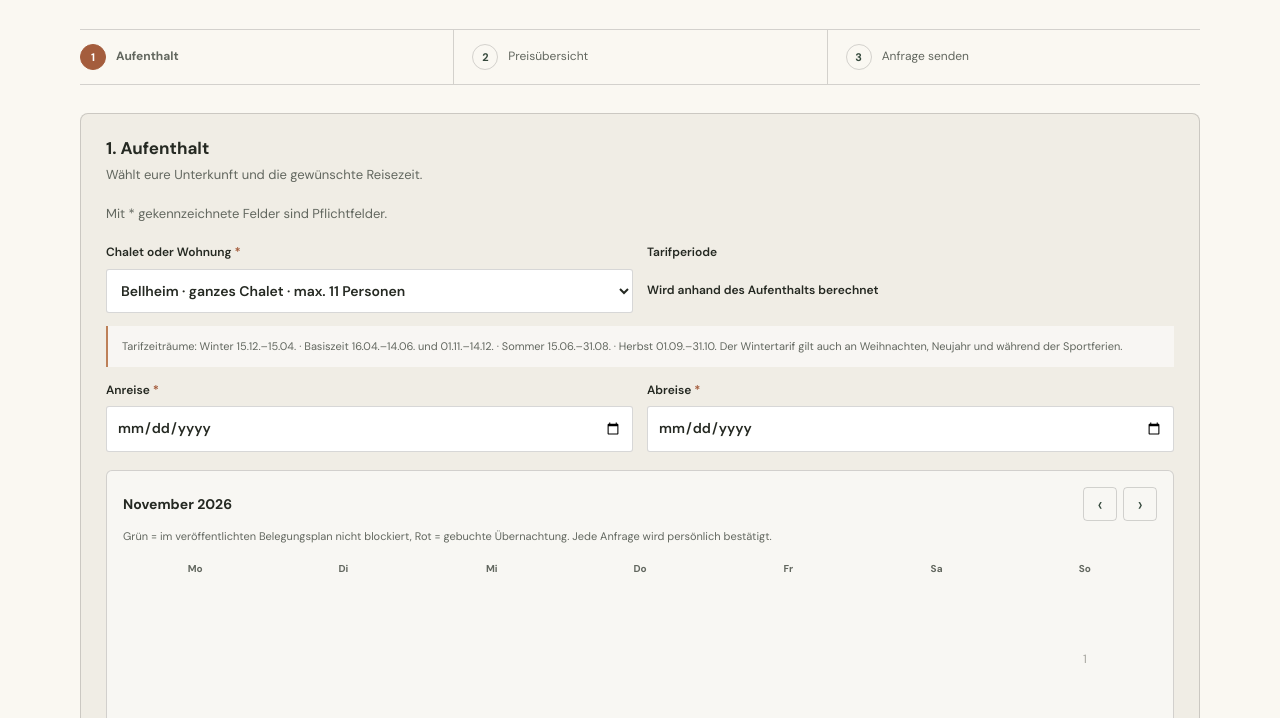
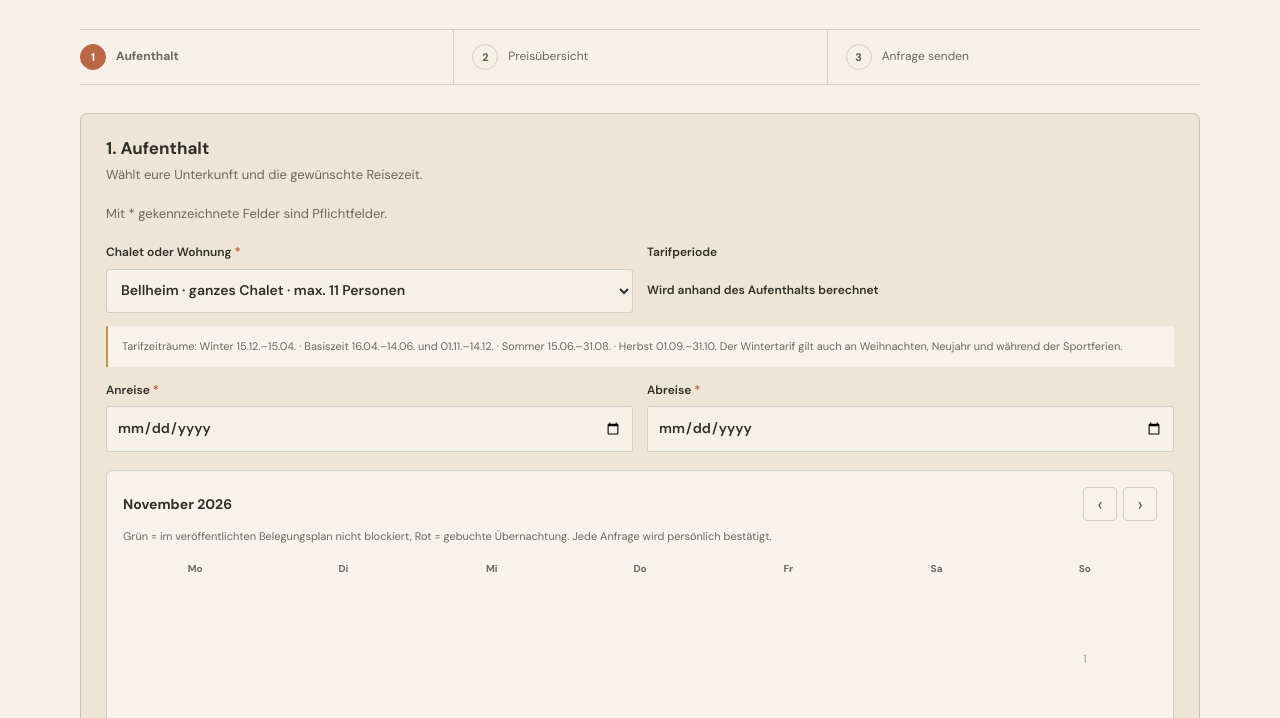
Before and after one commit to chaletbellheim/booking, a plain HTML site: page buchungsablauf-vorschau.html in a window 1280 px wide. Shown: the part 414-1132 px from the top of the page. Drawn offline with nearby package versions, Linux system fonts and the light colour scheme.

Commit message:
Add files via upload

```diff
--- a/app.js
+++ b/app.js
@@ -423,12 +423,14 @@ setLanguage(languageSelect.value);
 languageSelect.addEventListener("change", () => setLanguage(languageSelect.value));
 document.querySelector("#year").textContent = new Date().getFullYear();
 
+const month = Number(new Intl.DateTimeFormat("en", { month: "numeric", timeZone: "Europe/Zurich" }).format(new Date()));
+const season = month <= 3 || month === 12 ? "winter" : month <= 7 ? "spring-summer" : "autumn";
+document.documentElement.dataset.season = season;
+
 const heroImage = document.querySelector(".hero-image");
 if (heroImage) {
-  const month = Number(new Intl.DateTimeFormat("en", { month: "numeric", timeZone: "Europe/Zurich" }).format(new Date()));
-  const season = month <= 3 || month === 12 ? "winter" : month <= 7 ? "springSummer" : "autumn";
   const seasonalHero = {
-    springSummer: { src: "Fotos/FrühlingSommer.jpg", alt: "Walliser Schwarznasenschaf vor grünen Alpen im Frühling und Sommer" },
+    "spring-summer": { src: "Fotos/FrühlingSommer.jpg", alt: "Walliser Schwarznasenschaf vor grünen Alpen im Frühling und Sommer" },
     autumn: { src: "Fotos/Herbst.jpg", alt: "Walliser Schwarznasenschaf vor goldenen Lärchen im Herbst" },
     winter: { src: "Fotos/Winter.jpg", alt: "Walliser Schwarznasenschaf im verschneiten Bellwald" }
   }[season];
--- a/buchungsablauf-vorschau.html
+++ b/buchungsablauf-vorschau.html
@@ -9,7 +9,7 @@
   <link rel="preconnect" href="https://fonts.googleapis.com">
   <link rel="preconnect" href="https://fonts.gstatic.com" crossorigin>
   <link href="https://fonts.googleapis.com/css2?family=Cormorant+Garamond:wght@500;600;700&family=DM+Sans:wght@400;500;600;700&display=swap" rel="stylesheet">
-  <link rel="stylesheet" href="styles.css">
+  <link rel="stylesheet" href="styles.css?v=seasonal-theme-20261127">
   <style>
     body { background: var(--paper); }
     .demo-banner { padding: 9px 16px; color: #fff; background: var(--clay); font-size: 11px; font-weight: 700; text-align: center; }
@@ -39,7 +39,7 @@
     .guest-name-row { display: grid; grid-template-columns: repeat(2, minmax(0, 1fr)); gap: 10px; padding: 12px; border: 1px solid var(--line); border-radius: 4px; background: rgba(255,255,255,.55); }
     .guest-name-heading { grid-column: 1 / -1; margin: 0; color: var(--pine); font-size: 12px; font-weight: 700; }
     .booking-form label { display: grid; min-width: 0; gap: 6px; color: var(--ink); font-size: 12px; font-weight: 600; }
-    .booking-form input, .booking-form select { width: 100%; min-width: 0; min-height: 44px; padding: 9px 10px; border: 1px solid var(--line); border-radius: 3px; color: var(--ink); background: #fff; font: inherit; font-size: 14px; }
+    .booking-form input, .booking-form select { width: 100%; min-width: 0; min-height: 44px; padding: 9px 10px; border: 1px solid var(--line); border-radius: 3px; color: var(--ink); background: var(--paper); font: inherit; font-size: 14px; }
     .booking-form input:focus, .booking-form select:focus { outline: 2px solid var(--brass); outline-offset: 1px; }
     .required-mark { color: var(--clay); font-weight: 700; }
     .required-note { margin: -10px 0 0; color: var(--muted); font-size: 10px; }
@@ -76,7 +76,7 @@
     .calendar-admin > p { margin: 9px 0 12px; color: var(--muted); font-size: 10px; line-height: 1.45; }
     .calendar-admin-fields { display: grid; grid-template-columns: 1fr 1fr; gap: 9px; }
     .calendar-admin label { display: grid; gap: 5px; color: var(--muted); font-size: 10px; }
-    .calendar-admin input { width: 100%; min-width: 0; min-height: 38px; padding: 6px; border: 1px solid var(--line); border-radius: 3px; background: #fff; font: inherit; }
+    .calendar-admin input { width: 100%; min-width: 0; min-height: 38px; padding: 6px; border: 1px solid var(--line); border-radius: 3px; background: var(--paper); font: inherit; }
     .calendar-admin-action { width: 100%; min-height: 38px; margin-top: 9px; border: 1px solid var(--pine); border-radius: 3px; color: #fff; background: var(--pine); cursor: pointer; font: inherit; font-size: 11px; font-weight: 700; }
     .blocked-list { display: grid; gap: 6px; margin: 10px 0 0; padding: 0; list-style: none; }
     .blocked-list li { display: flex; align-items: center; justify-content: space-between; gap: 8px; color: var(--ink); font-size: 10px; }
@@ -87,7 +87,7 @@
     .policy-row { display: flex; justify-content: space-between; gap: 15px; padding: 7px 0; border-top: 1px solid var(--line); font-size: 11px; }
     .policy-row span:last-child { text-align: right; }
     .policy-note { margin: 11px 0 0; color: var(--muted); font-size: 10px; }
-    .summary { position: static; padding: 23px; border: 1px solid var(--line); border-radius: 8px; background: #fff; box-shadow: 0 8px 26px rgba(36,36,33,.05); }
+    .summary { position: static; padding: 23px; border: 1px solid var(--line); border-radius: 8px; background: var(--paper); box-shadow: 0 8px 26px rgba(36,36,33,.05); }
     .summary h2 { margin: 0 0 5px; font-size: 26px; }
     .summary-caption { margin: 0 0 20px; color: var(--muted); font-size: 12px; }
     .summary-selection { padding: 12px 0; border-block: 1px solid var(--line); }
@@ -272,7 +272,7 @@
   </main>
   <footer class="demo-footer"><span data-i18n="bookingFooter">Unverbindliche Anfrage · Tarifzeiträume und Stornobedingungen vor einer Bestätigung prüfen.</span> · © <span id="year"></span> Chalet Bellheim</footer>
   <script src="availability.js"></script>
-  <script src="app.js"></script>
+  <script src="app.js?v=seasonal-theme-20261127"></script>
   <script>
     const rates = {
       "Chalet Bellheim": { base: { night: 380, week: 2500 }, summer: { night: 410, week: 2700 }, autumn: { night: 460, week: 3000 }, winter: { night: 520, week: 3400 }, cleaning: 350, capacity: 11 },
--- a/styles.css
+++ b/styles.css
@@ -14,6 +14,43 @@
   --sans: "DM Sans", "Segoe UI", sans-serif;
   --heading-size: clamp(29px, 3vw, 38px);
   --section-space: clamp(48px, 6vw, 80px);
+  --guest-band: #54534e;
+}
+:root[data-season="spring-summer"] {
+  --paper: #f5f5ee;
+  --paper-deep: #e9eee3;
+  --ink: #29332b;
+  --muted: #656b60;
+  --pine: #486044;
+  --pine-deep: #2e422f;
+  --clay: #c76b4c;
+  --brass: #b58b45;
+  --line: rgba(41, 51, 43, .18);
+  --guest-band: #2e422f;
+}
+:root[data-season="autumn"] {
+  --paper: #f6f1e8;
+  --paper-deep: #eee5d6;
+  --ink: #302f29;
+  --muted: #6d685c;
+  --pine: #586044;
+  --pine-deep: #3f4334;
+  --clay: #bb6745;
+  --brass: #c69445;
+  --line: rgba(48, 47, 41, .18);
+  --guest-band: #3f4334;
+}
+:root[data-season="winter"] {
+  --paper: #f2f7f8;
+  --paper-deep: #e4eef1;
+  --ink: #27353b;
+  --muted: #5e6d72;
+  --pine: #3e6472;
+  --pine-deep: #263f49;
+  --clay: #bd8058;
+  --brass: #c6a674;
+  --line: rgba(39, 53, 59, .18);
+  --guest-band: #263f49;
 }
 
 * { box-sizing: border-box; }
@@ -178,7 +215,7 @@ h2 { margin-bottom: 0; font-size: var(--heading-size); }
 .location-image { position: relative; }
 .location-image img { width: 100%; aspect-ratio: 16 / 9; object-fit: cover; }
 .location-image span { position: absolute; right: 0; bottom: 0; padding: 11px 14px; color: white; background: var(--pine); font-size: 8px; }
-.guest-card-band { display: grid; grid-template-columns: .65fr 1fr 1fr; align-items: center; gap: 4%; overflow-x: clip; padding: 61px 10%; color: #fff; background: #54534e; }
+.guest-card-band { display: grid; grid-template-columns: .65fr 1fr 1fr; align-items: center; gap: 4%; overflow-x: clip; padding: 61px 10%; color: #fff; background: var(--guest-band); }
 .guest-card-mark { display: block; width: 240px; max-width: 100%; height: auto; filter: drop-shadow(0 5px 8px rgba(0,0,0,.15)); }
 .guest-card-band .eyebrow { color: #eae7df; }
 .guest-card-band h2 { font-size: var(--heading-size); }
```
Also changed, not shown: index.html (+2 -2 lines).
